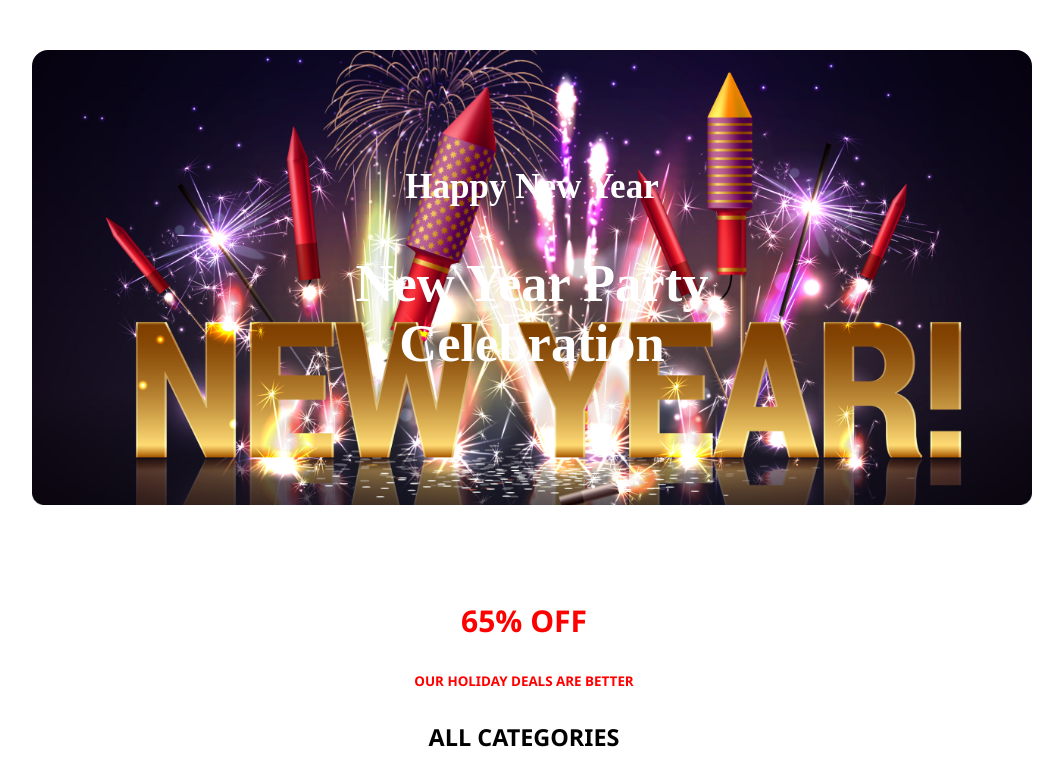
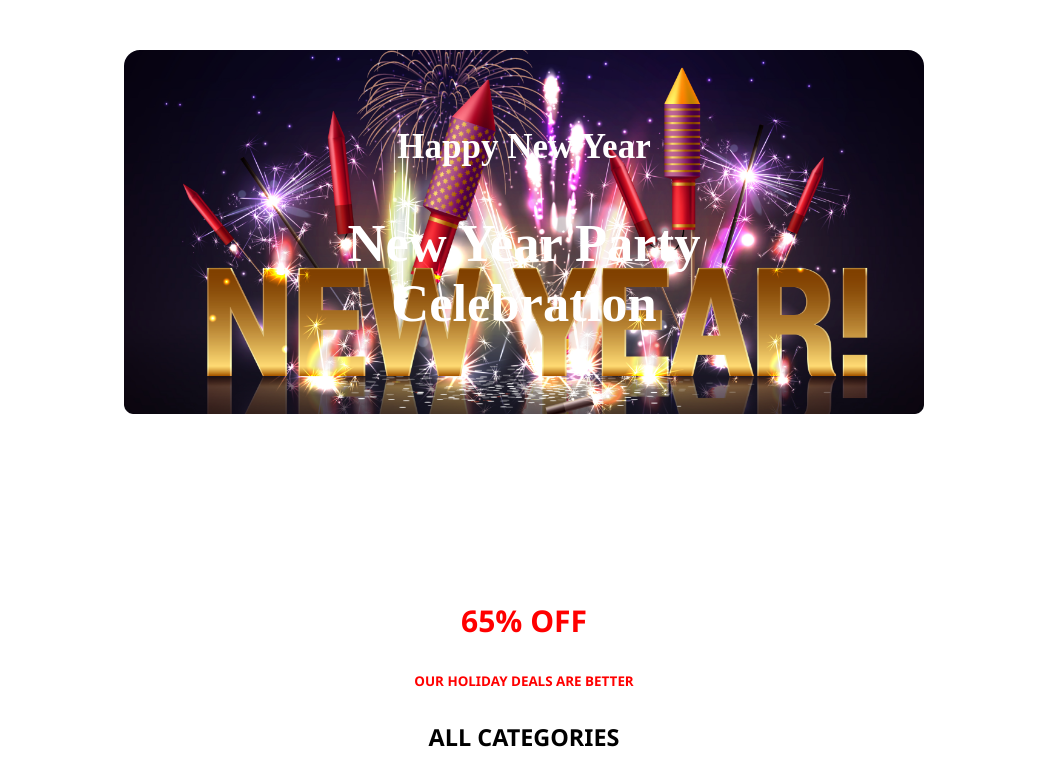
Before and after one commit to fazleshifat/New-Year-New-Mission, a plain HTML site: page index.html in a window 1280 px wide. Shown: the top 774 px of the page, without its empty margins (116-1179 px from the left). Drawn offline with Linux system fonts and the light colour scheme.

Commit message:
adjusting banner section

```diff
--- a/styles/style.css
+++ b/styles/style.css
@@ -1,9 +1,9 @@
 /* banner section styles */
 
 .banner-container {
-    width: 1000px;
+    width: 800px;
     height: 500px;
-    margin: 50px 140px;
+    margin: 50px auto;
     border-radius: 16px;
     background: linear-gradient(180deg, #53457075 0%, rgba(71, 60, 95, 0) 100%);
     background-image: url('../images/Banner\ Image.png');
@@ -13,7 +13,7 @@
 
 .banner-content {
     text-align: center;
-    padding: 70px 200px;
+    padding: 30px 200px;
     font-size: 35px;
     color: white;
 }
```
